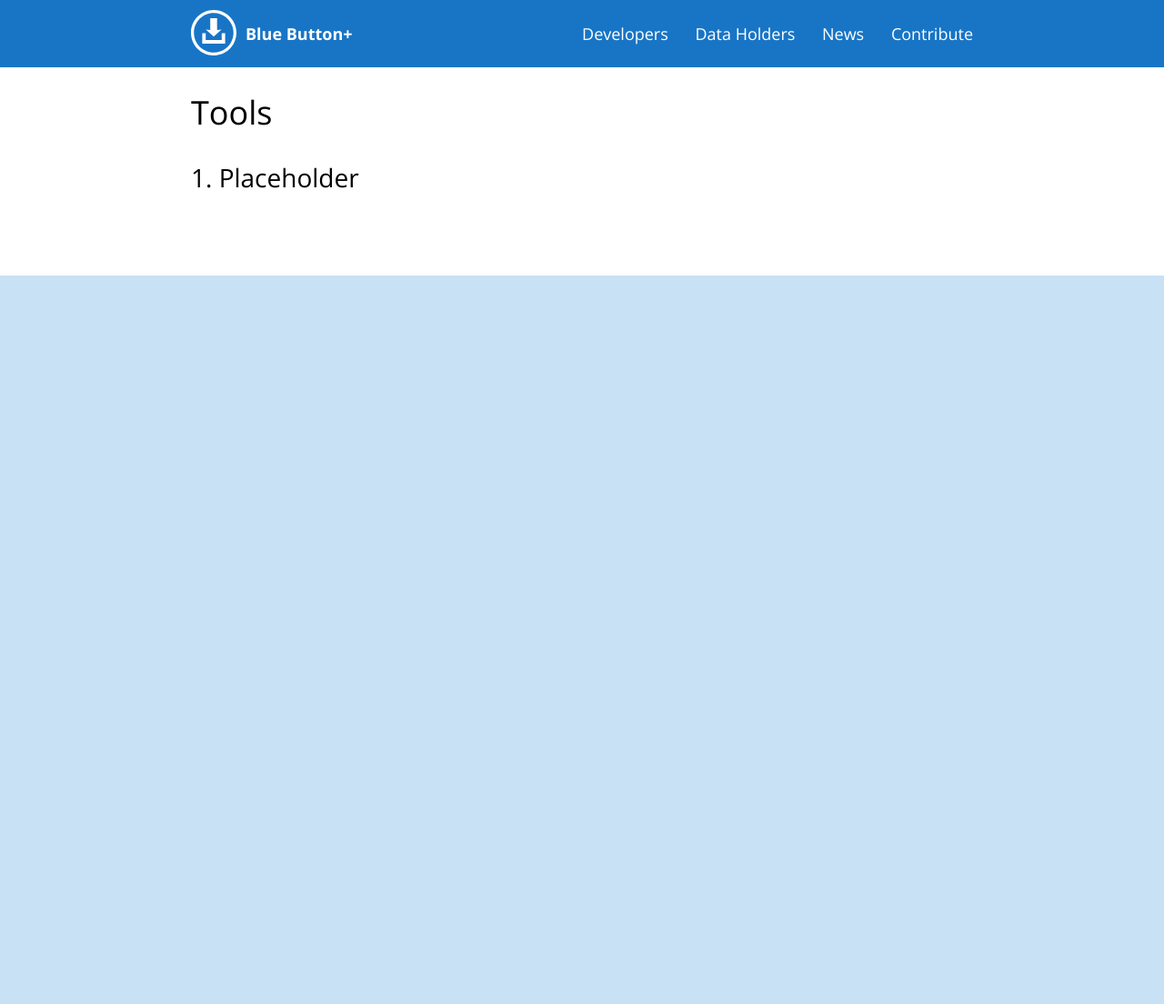
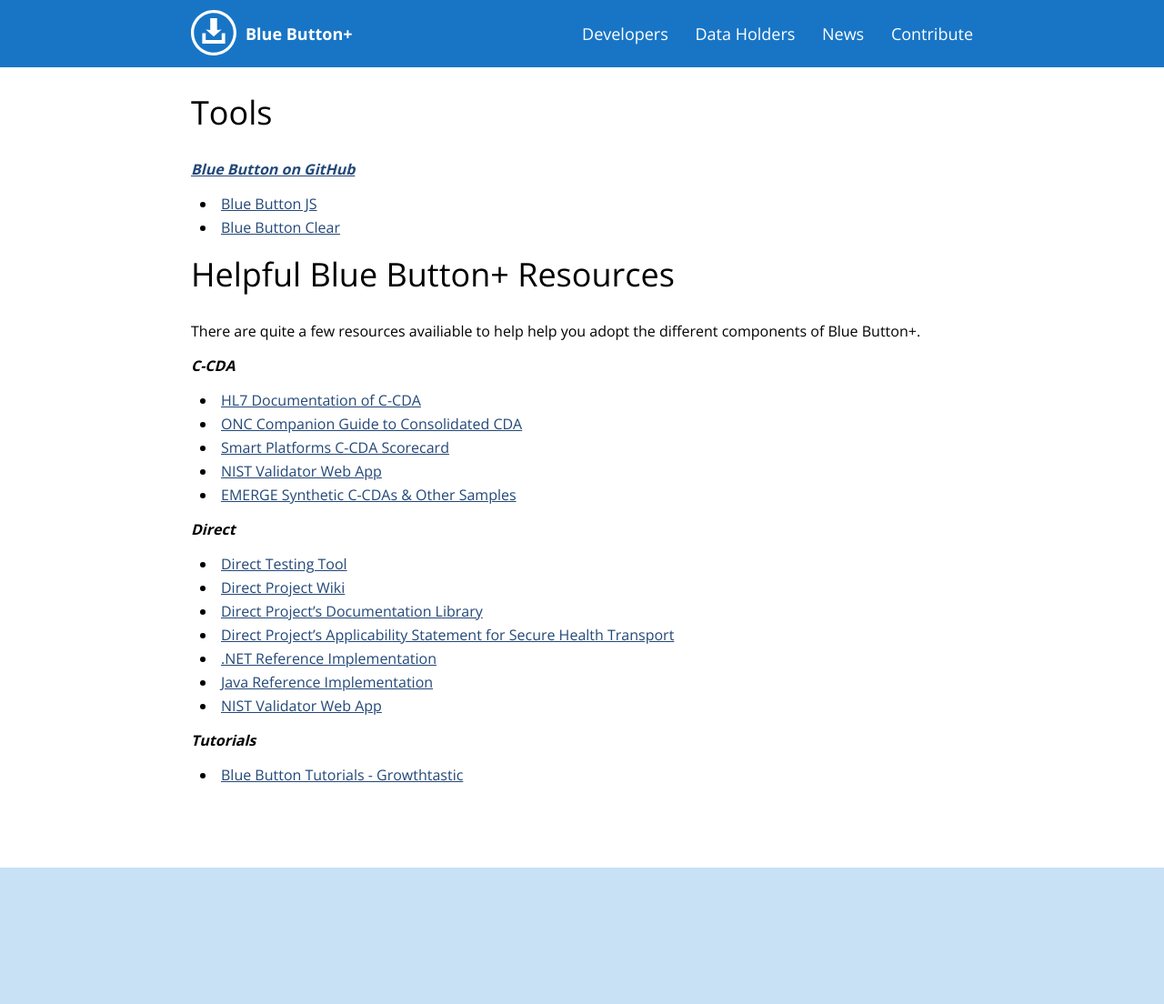
Before and after one commit to blue-button/blue-button-toolkit, a Jekyll site: the page built from applications/tools.md, in a window 1280 px wide. Shown: the whole page at 91% size. Built offline with Jekyll 4.4.1, drawn with Linux system fonts in a browser that asks for light colours; Markdown is read by kramdown in place of the engine named in the settings; before the commit the page ends 900 px from its top, so only the background shows below that.

Commit message:
Update tools

```diff
--- a/applications/tools.md
+++ b/applications/tools.md
@@ -6,4 +6,30 @@
 
 <a name="tools"></a>
 
-## 1. Placeholder
+[***Blue Button on GitHub***](https://github.com/blue-button)
+
+- [Blue Button JS](https://github.com/blue-button/bluebutton.js)
+- [Blue Button Clear](https://github.com/blue-button/bbClear)
+
+# Helpful Blue Button+ Resources
+
+There are quite a few resources availiable to help help you adopt the different components of Blue Button+.
+
+***C-CDA***
+- [HL7 Documentation of C-CDA](http://www.hl7.org/implement/standards/product_brief.cfm?product_id=258)
+- [ONC Companion Guide to Consolidated CDA](http://wiki.siframework.org/Companion+Guide+to+Consolidated+CDA+for+MU2)
+- [Smart Platforms C-CDA Scorecard](http://ccda-scorecard.smartplatforms.org/)
+- [NIST Validator Web App](http://transport-testing.nist.gov/ttt/)
+- [EMERGE Synthetic C-CDAs & Other Samples](https://github.com/chb/sample_ccdas)
+
+***Direct***
+- [Direct Testing Tool](http://sitenv.org/web/sit/direct-transport)
+- [Direct Project Wiki](http://wiki.directproject.org/)
+- [Direct Project's Documentation Library](http://wiki.directproject.org/Documentation+Library)
+- [Direct Project's Applicability Statement for Secure Health Transport](http://wiki.directproject.org/Applicability+Statement+for+Secure+Health+Transport)
+- [.NET Reference Implementation](http://wiki.directproject.org/CSharp+Reference+Implementation)
+- [Java Reference Implementation](http://wiki.directproject.org/Java+Reference+Implementation)
+- [NIST Validator Web App](http://transport-testing.nist.gov/ttt/)
+
+***Tutorials***
+- [Blue Button Tutorials - Growthtastic](https://github.com/jmandel/bb-tutorial-growthtastic/wiki)
```
